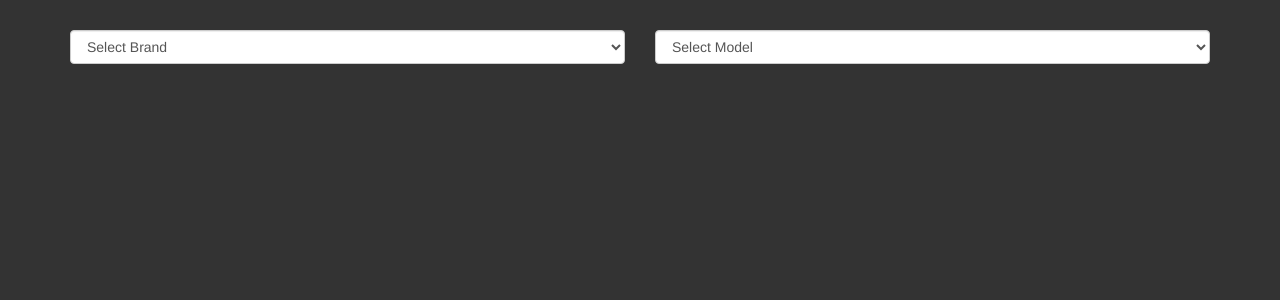
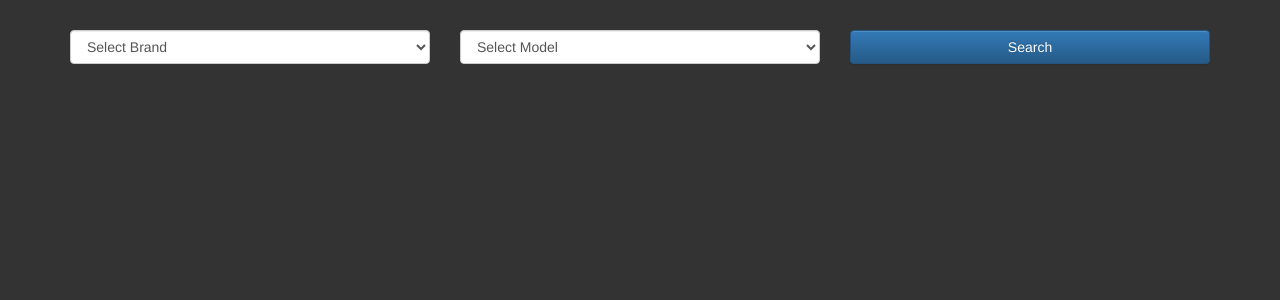
Before and after one commit to Zoxon470/find-cheap-car, a Python web app: template templates/index.html in a window 1280 px wide. Shown: the top 300 px of the page. Run offline with Jinja, Linux system fonts and the light colour scheme; the template is opened without the code that fills it, so the values that code supplies are empty; some libraries are stand-ins or nearby versions.

Commit message:
Add button search in index.html

```diff
--- a/templates/index.html
+++ b/templates/index.html
@@ -41,7 +41,7 @@
 <div class="container">
     <div class="row" id="filter">
         <form>
-            <div class="form-group col-sm-6 col-xs-6">
+            <div class="form-group col-sm-4 col-xs-4">
                 <select data-filter="brand" onchange="changeBrandSelect()" id="filter-brand" class="filter form-control">
                     <option value="">Select Brand</option>
                     {% for brand in brands %}
@@ -49,10 +49,15 @@
                     {% endfor %}
                 </select>
             </div>
-            <div class="form-group col-sm-6 col-xs-6">
+            <div class="form-group col-sm-4 col-xs-4">
                 <select data-filter="model" id="filter-model" class="filter form-control">
                     <option value="">Select Model</option>
                 </select>
+            </div>
+            <div class="form-group col-xs-4">
+                <button type="submit" class="btn btn-block btn-primary">
+                    Search
+                </button>
             </div>
         </form>
     </div>
```
